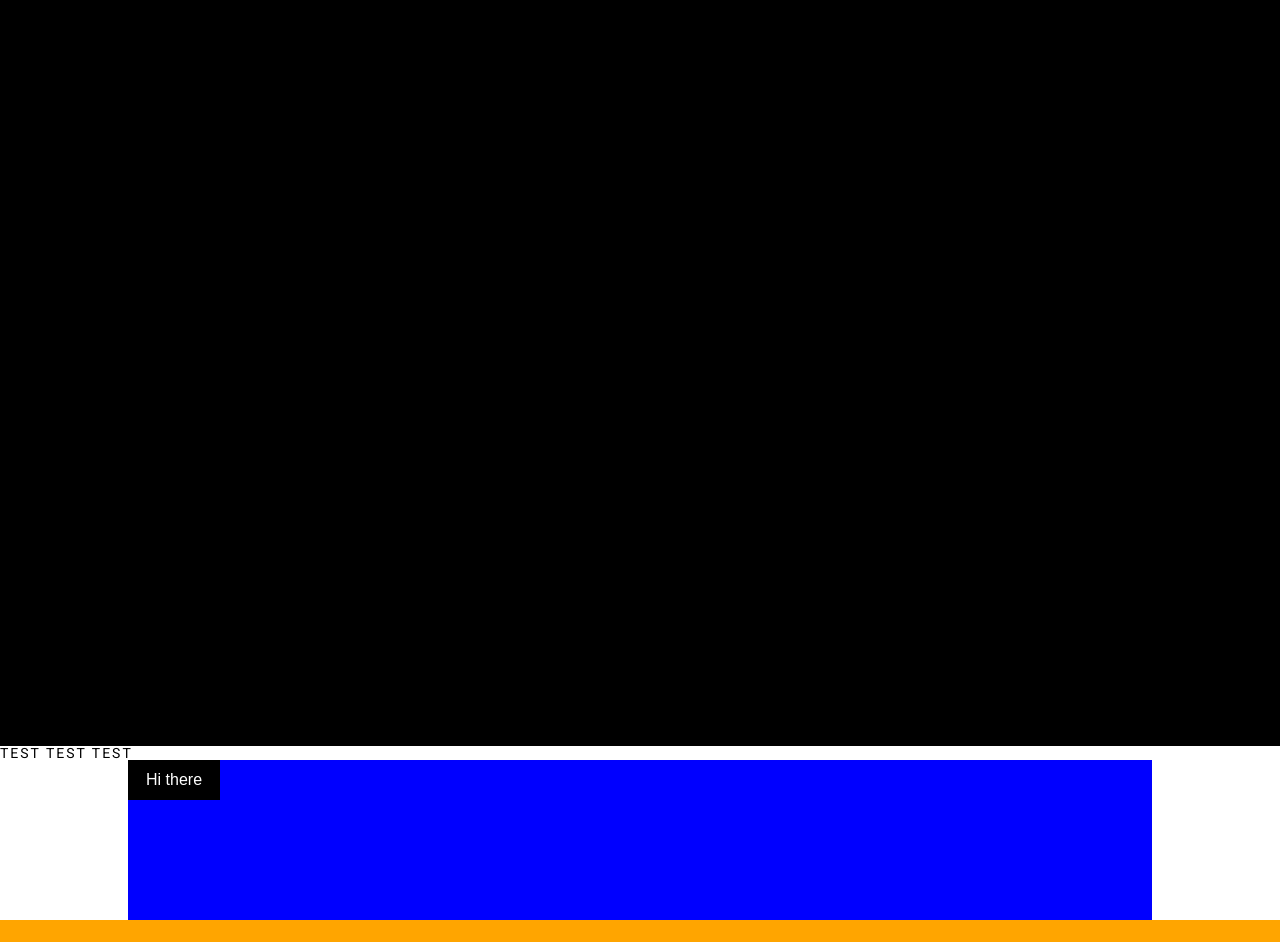
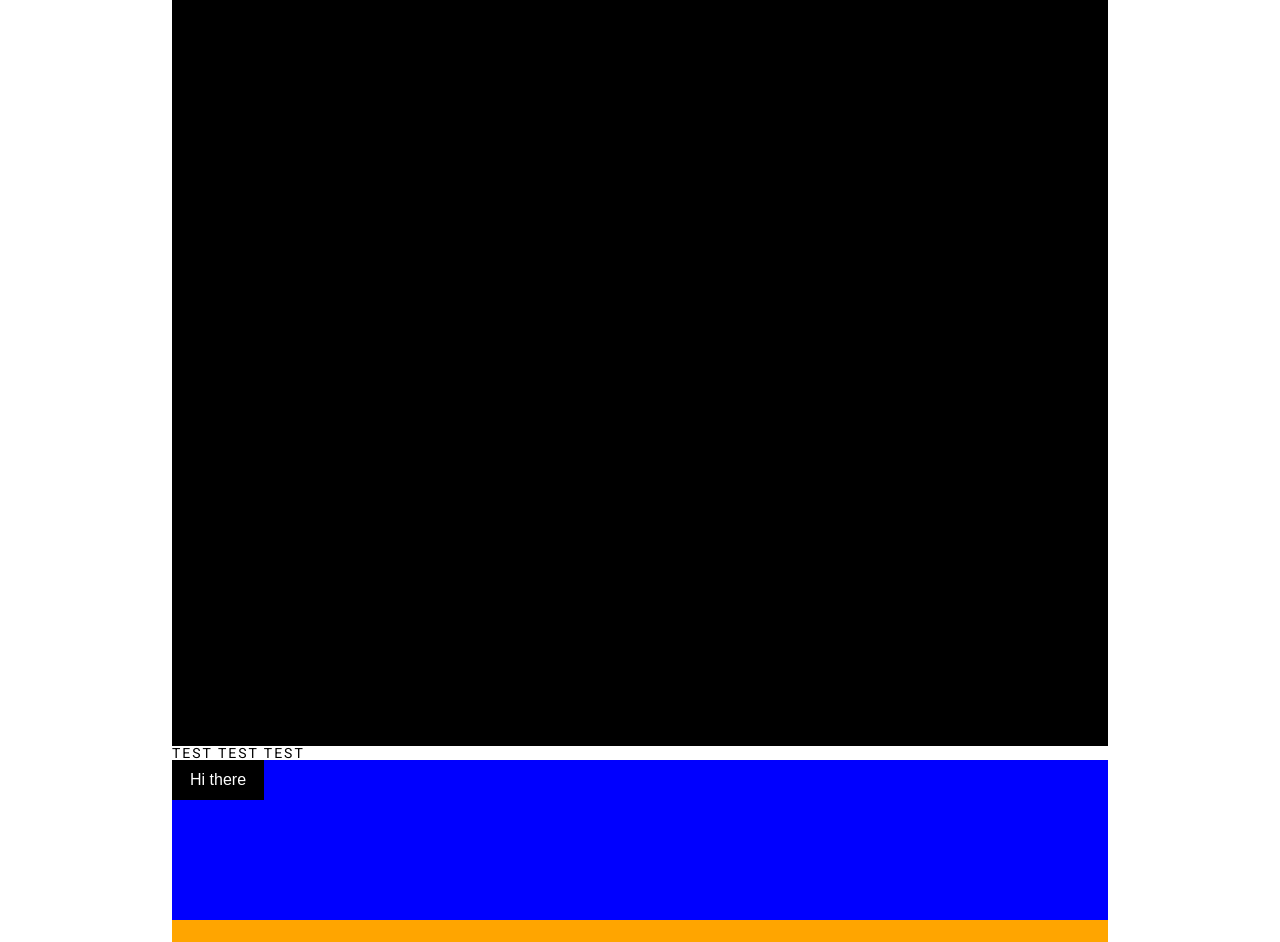
Before and after one commit to itstheandre/itstheandre-com, a Gatsby site: page / in a window 1280 px wide. Shown: the part 54-996 px from the top of the page. Built offline with nearby package versions, Linux system fonts and the light colour scheme; Gatsby itself is replaced by a stand-in of ours; a small style sheet from the web is missing.

Commit message:
Ready to tackle more tomorrow. Body container done.

```diff
--- a/src/components/layout3.js
+++ b/src/components/layout3.js
@@ -1,8 +1,8 @@
-import React, { useReducer } from "react"
+import React from "react"
 import Sidebar from "./Navigation/Sidebar"
 import Nav from "./Navigation/Nav"
 import GlobalStyle from "../styles/GlobalStyles"
-import { LayoutBody } from "../styles/S_Layout"
+import { LayoutBody, BodyContainer } from "../styles/S_Layout"
 import { useNav } from "../lib/useNav"
 
 const Layout = ({ children }) => {
@@ -19,8 +19,11 @@ const Layout = ({ children }) => {
         dispatch={dispatch}
       />
       <LayoutBody navOpen={state.navOpen}>
-        <div className="overlay"></div>
-        {children}
+        <div
+          className="overlay"
+          onClick={() => dispatch({ type: "SET_OPEN_CLOSE" })}
+        ></div>
+        <BodyContainer>{children}</BodyContainer>
       </LayoutBody>
     </>
   )
--- a/src/pages/index.js
+++ b/src/pages/index.js
@@ -13,7 +13,7 @@ const Page3 = () => {
         <div
           style={{
             margin: "0 auto",
-            width: "80vw",
+            width: "100%",
             height: "20vh",
             backgroundColor: "blue",
           }}
--- a/src/styles/S_Layout.js
+++ b/src/styles/S_Layout.js
@@ -22,7 +22,7 @@ const LayoutBody = styled.main`
 
 const Header = styled.header`
   height: 100vh;
-  width: 100vw;
+  width: 100%;
   /* background-color: black; */
   background-color: ${({ color }) => color};
 `
@@ -45,6 +45,7 @@ const Navbar = styled.nav`
   flex-direction: ${({ verticalNav }) => (verticalNav ? "column" : "row")};
 
   .bars {
+    /* margin-left: 5rem; */
     background: blue;
     img {
       cursor: pointer;
@@ -98,4 +99,9 @@ const SideNav = styled.aside`
   }
 `
 
-export { LayoutBody, Header, Navbar, SideNav }
+const BodyContainer = styled.main`
+  width: 93.6rem;
+  margin: 0 auto;
+`
+
+export { LayoutBody, Header, Navbar, SideNav, BodyContainer }
```
